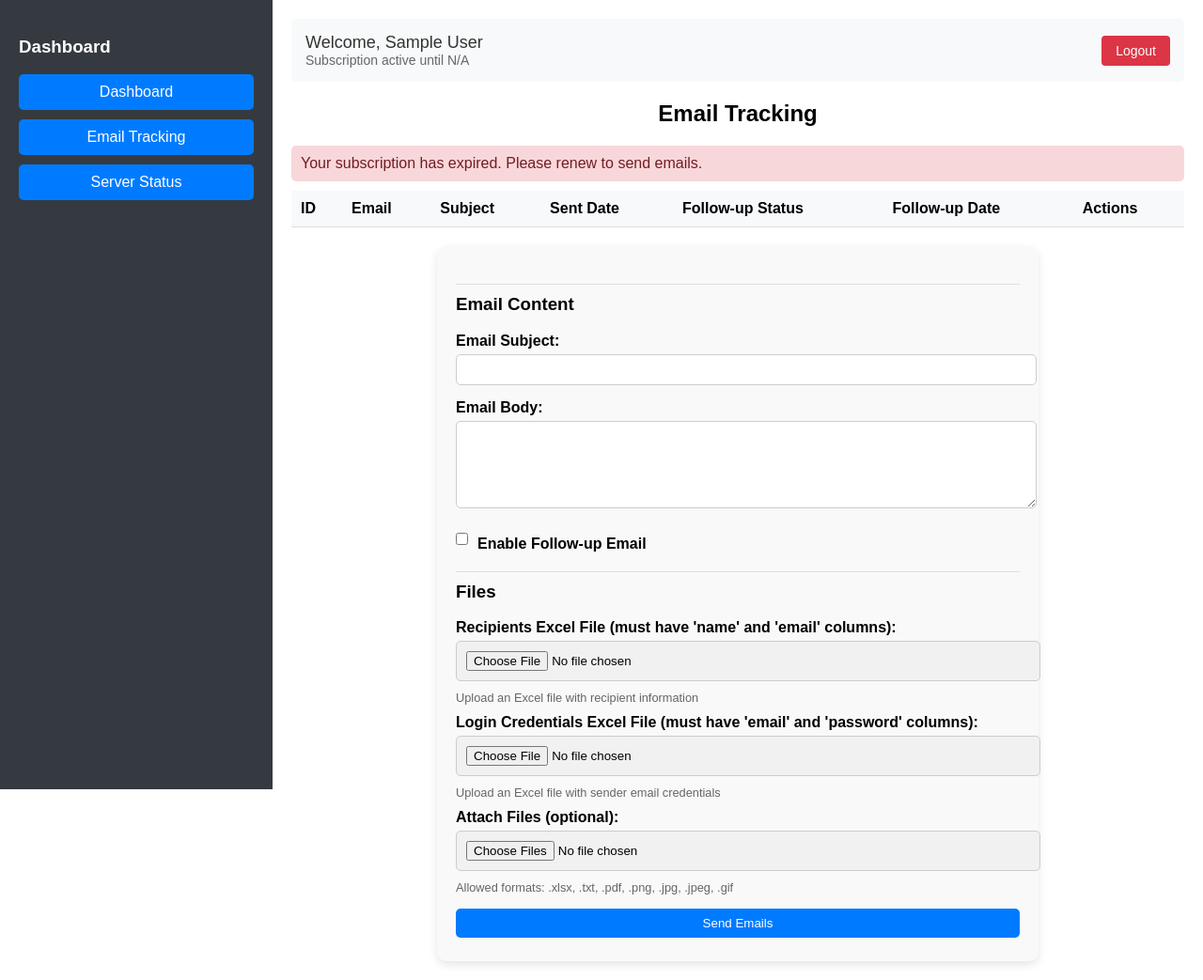
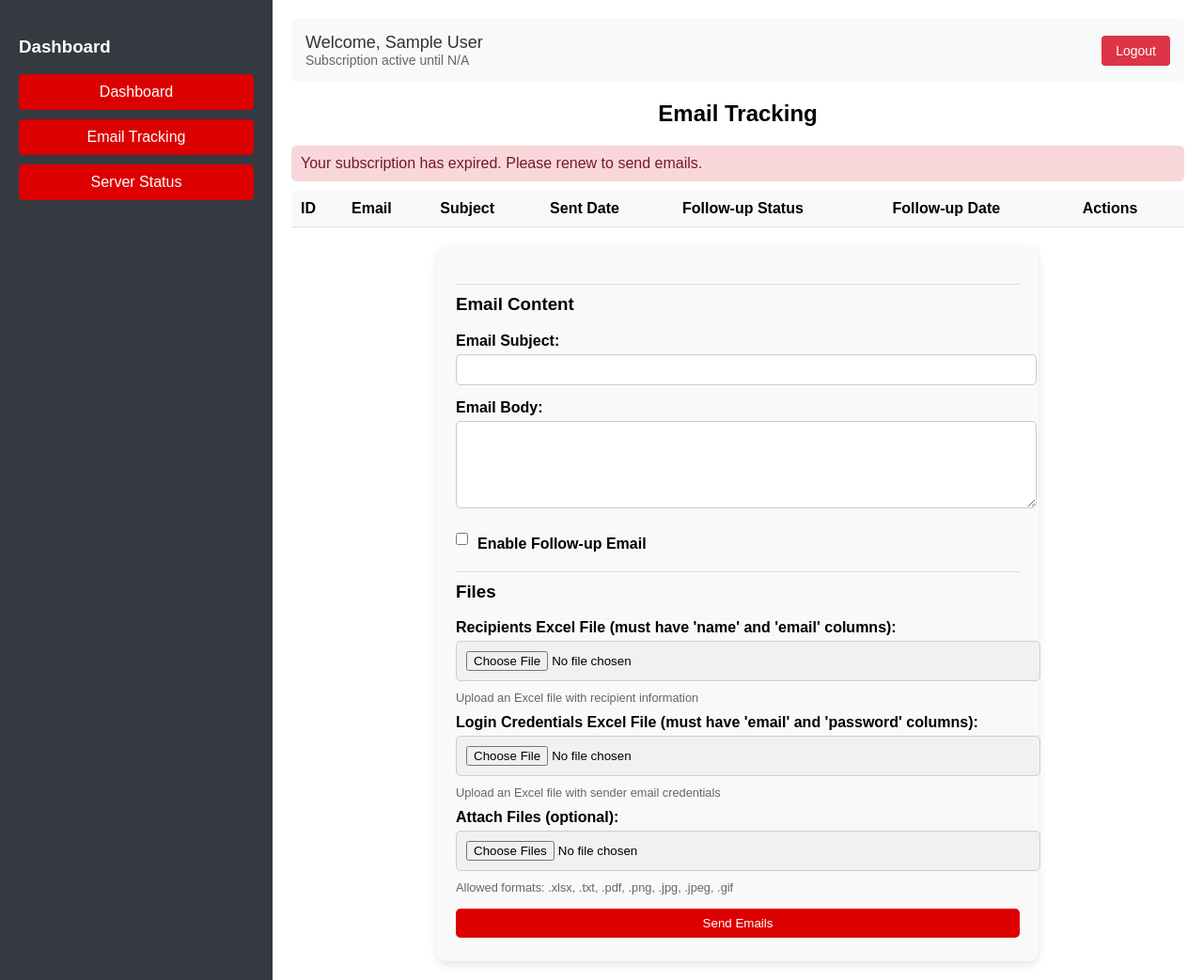
Before and after one commit to dhdev19/emailAutomationToolFlask, a Flask app: page /dashboard in a window 1280 px wide. Shown: the whole page at 94% size. Run offline with Flask 3, Linux system fonts and the light colour scheme; the visitor is signed in with stand-in values (Sample User, id 1); data comes from the database, SQL or seed files in the repository; lists and menus that the app fills with data are empty; some libraries are stand-ins or nearby versions.

Commit message:
Update dashboard.html

```diff
--- a/templates/dashboard.html
+++ b/templates/dashboard.html
@@ -6,8 +6,8 @@
     <title>Dashboard | Email Automation Tool</title>
     <style>
         body { font-family: Arial, sans-serif; margin: 0; padding: 0; display: flex; }
-        .sidebar { width: 250px; background: #343a40; padding: 20px; height: 100vh; color: white; }
-        .sidebar a { display: block; color: white; padding: 10px; text-decoration: none; margin: 10px 0; background: #007bff; border-radius: 5px; text-align: center; }
+        .sidebar { width: 250px; background: #343a40; padding: 20px; color: white; }
+        .sidebar a { display: block; color: white; padding: 10px; text-decoration: none; margin: 10px 0; background: #dc0000; border-radius: 5px; text-align: center; }
         .sidebar a:hover { background: #0056b3; }
         .content { flex-grow: 1; padding: 20px; }
         h2 { text-align: center; }
@@ -45,7 +45,7 @@
         form { max-width: 600px; margin: auto; padding: 20px; border-radius: 10px; background: #f9f9f9; box-shadow: 0 4px 10px rgba(0, 0, 0, 0.1); }
         label { font-weight: bold; display: block; margin-top: 10px; }
         input, textarea, button { width: 100%; margin: 5px 0; padding: 8px; border: 1px solid #ccc; border-radius: 5px; }
-        button { background: #007bff; color: white; border: none; cursor: pointer; margin-top: 15px; }
+        button { background: #dc0000; color: white; border: none; cursor: pointer; margin-top: 15px; }
         button:hover { background: #0056b3; }
         .alert { padding: 10px; margin: 10px 0; border-radius: 5px; }
         .success { background-color: #d4edda; color: #155724; }
```
